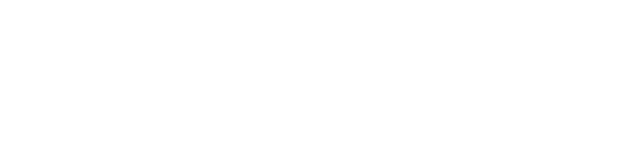
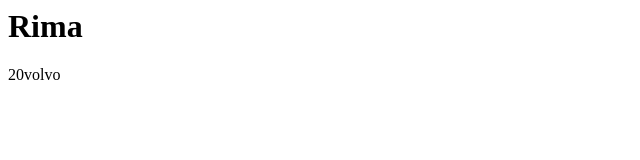
Before and after one commit to rimasultana/sumit-class-11, a plain HTML site: page index.html in a window 1280 px wide. Shown: the whole page, without its empty margins (0-640 px from the left). Drawn offline with Linux system fonts and the light colour scheme.

Commit message:
dataType

```diff
--- a/index.html
+++ b/index.html
@@ -1,11 +1,7 @@
-<!DOCTYPE html>
-<html lang="en">
-<head>
-    <meta charset="UTF-8">
-    <meta name="viewport" content="width=device-width, initial-scale=1.0">
-    <title>Document</title>
-</head>
-<body>
+<h1>Rima</h1>
+<p id="demo"></p>
+<script>
+let x = 16 + 4 + "volvo";
+document.getElementById("demo").innerHTML = x;
 
-</body>
-</html>
+</script>
```
